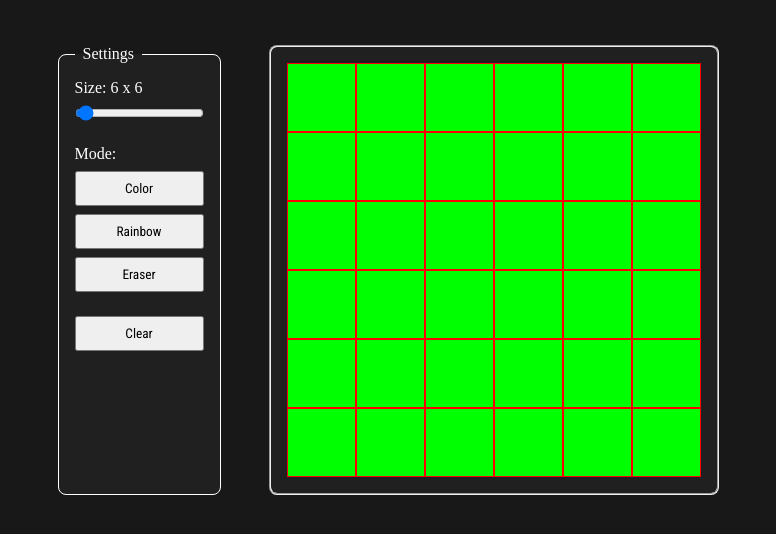
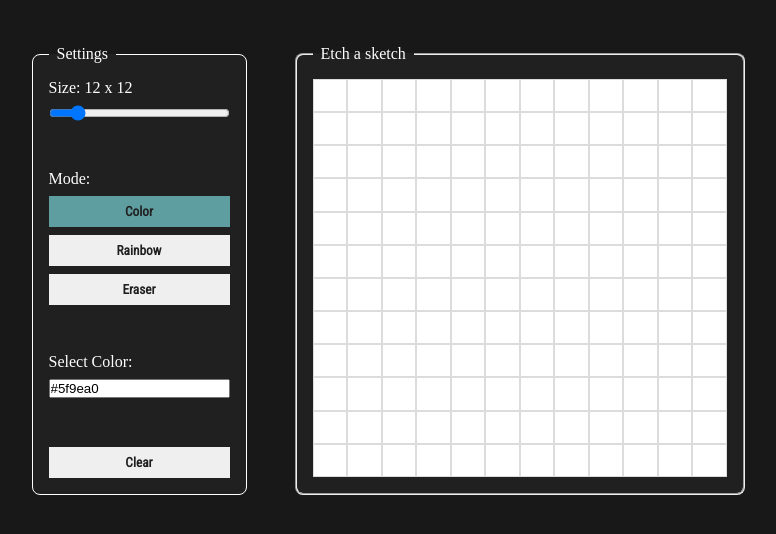
Before and after one commit to mmtrez/JavaScript-Projects, a plain HTML site: page Etch-A-Sketch/index.html in a window 1280 px wide. Both pictures are taken after a click on the button "Color". Shown: the part 88-622 px from the top of the page, without its empty margins (252-1028 px from the left). Drawn offline with Linux system fonts and the light colour scheme; a web font is replaced by a local one.

Commit message:
modes and clear functionality

```diff
--- a/Etch-A-Sketch/index.html
+++ b/Etch-A-Sketch/index.html
@@ -5,6 +5,7 @@
     <meta http-equiv="X-UA-Compatible" content="IE=edge" />
     <meta name="viewport" content="width=device-width, initial-scale=1.0" />
     <link rel="stylesheet" href="style.css" />
+    <script src="https://cdnjs.cloudflare.com/ajax/libs/jscolor/2.4.8/jscolor.min.js"></script>
     <script src="./index.js" defer></script>
     <title>Etch a sketch</title>
   </head>
@@ -14,17 +15,21 @@
       <fieldset id="settings" class="settings">
         <legend>Settings</legend>
         <div class="setting">
-          <p id="size-title">Size: 6 x 6</p>
-          <input type="range" value="6" min="4" max="64" id="size-input" />
+          <p id="size-title"></p>
+          <input type="range" value="12" min="4" max="64" id="size-input" />
+        </div>
+        <div id="mode" class="setting">
+          <p>Mode:</p>
+          <button data-mode="color" class="btn-active">Color</button>
+          <button data-mode="rainbow">Rainbow</button>
+          <button data-mode="eraser">Eraser</button>
         </div>
         <div class="setting">
-          <p>Mode:</p>
-          <button>Color</button>
-          <button>Rainbow</button>
-          <button>Eraser</button>
+          <p>Select Color:</p>
+          <input id="color-picker" value="#5f9ea0" data-jscolor="" />
         </div>
         <div class="setting">
-          <button>Clear</button>
+          <button id="clear-btn">Clear</button>
         </div>
       </fieldset>
       <fieldset id="grid-container" class="grid-container">
--- a/Etch-A-Sketch/index.js
+++ b/Etch-A-Sketch/index.js
@@ -1,24 +1,40 @@
 "use strict";
 
+const root = document.documentElement;
 const gridContainer = document.getElementById("grid-container");
 const sizeTitleEl = document.getElementById("size-title");
 const sizeInputEl = document.getElementById("size-input");
 const gridItem = document.createElement("div");
+const modeButtons = document.querySelectorAll("#mode > button");
+const colorPicker = document.getElementById("color-picker");
+const clearButton = document.getElementById("clear-btn");
 gridItem.classList.add("grid-item");
-let gridSize = 6;
+let gridSize = sizeInputEl.value; // get default grid size
+let activeMode = "color"; // set default mode
+// let sensetivity = "mousedown";
+let paintColor = getComputedStyle(root).getPropertyValue("--paint-color"); // get default primary color from css variables
+sizeTitleEl.textContent = `Size: ${gridSize} x ${gridSize}`; // show default size
+// colorPicker.attributes[8].nodeValue = currentColor; // set default color on color picker
+
+const paint = (gridItems) => {
+  gridItems.forEach((gridItem) => {
+    gridItem.addEventListener("mouseover", function (e) {
+      if (activeMode === "rainbow") {
+        this.style.backgroundColor = paintColor;
+        paintColor = "#" + Math.trunc(Math.random() * 16777215).toString(16);
+      } else this.style.backgroundColor = paintColor; // paint on hover
+    });
+  });
+};
 
 const makeGrid = () => {
-  gridContainer.textContent = ""; // remove grid items
+  gridContainer.innerHTML = "<legend>Etch a sketch</legend>"; // remove grid items - add legend.
   gridContainer.style.gridTemplateColumns = "auto ".repeat(gridSize); // make the grid style
   for (let i = 0; i < gridSize * gridSize; i++) {
     gridContainer.appendChild(gridItem.cloneNode(true)); // insert grid items
   }
   const gridItems = document.querySelectorAll(".grid-item");
-  gridItems.forEach((gridItem) => {
-    gridItem.addEventListener("mouseover", function () {
-      this.classList.add("paint"); // paint on hover
-    });
-  });
+  paint(gridItems);
 };
 makeGrid(); // make default grid
 
@@ -29,3 +45,31 @@ sizeInputEl.addEventListener("change", (e) => {
   gridSize = e.target.value;
   makeGrid(); // make grid on range new value (when undrag range)
 });
+
+colorPicker.addEventListener("change", (e) => {
+  root.style.setProperty("--paint-color", e.target.value);
+  paintColor = e.target.value;
+});
+
+modeButtons.forEach((modeButton) => {
+  modeButton.addEventListener("click", () => {
+    document.querySelector(".btn-active").classList.remove("btn-active"); // remove class from old acive btn
+    modeButton.classList.add("btn-active"); // add class to current active btn
+    activeMode = modeButton.getAttribute("data-mode");
+    if (activeMode === "eraser") {
+      colorPicker.classList.add("disable");
+      paintColor = "white";
+    }
+    if (activeMode === "color") {
+      colorPicker.classList.remove("disable");
+      paintColor = getComputedStyle(root).getPropertyValue("--paint-color");
+    }
+    if (activeMode === "rainbow") {
+      colorPicker.classList.add("disable");
+    }
+  });
+});
+
+clearButton.addEventListener("click", () => {
+  makeGrid();
+});
--- a/Etch-A-Sketch/style.css
+++ b/Etch-A-Sketch/style.css
@@ -1,5 +1,14 @@
 @import url("https://fonts.googleapis.com/css2?family=Aboreto&display=swap");
 @import url("https://fonts.googleapis.com/css2?family=Roboto+Condensed&display=swap");
+
+:root {
+  --bg-color-primary: #181818;
+  --bg-color-secondary: #202020;
+  --border-color: gainsboro;
+  --primary-color: cadetblue;
+  --paint-color: cadetblue;
+}
+
 * {
   margin: 0;
   padding: 0;
@@ -10,7 +19,7 @@ body {
   display: flex;
   flex-direction: column;
   min-height: 100vh;
-  background-color: #181818;
+  background-color: var(--bg-color-primary);
   color: white;
   font-family: "Aboreto";
   gap: 3rem;
@@ -20,6 +29,18 @@ body {
 button {
   font-family: "Roboto Condensed";
   padding: 0.5rem;
+  font-weight: 900;
+  color: var(--bg-color-secondary);
+  border: none;
+  outline: none;
+}
+
+button:hover {
+  transform: translate(1px, 1px);
+}
+
+button:active {
+  transform: translate(2px, 2px);
 }
 
 .app-title {
@@ -39,7 +60,8 @@ button {
   display: flex;
   flex-direction: column;
   gap: 1.5rem;
-  background-color: #202020;
+  background-color: var(--bg-color-secondary);
+  justify-content: space-between;
 }
 
 legend {
@@ -54,7 +76,7 @@ legend {
 
 .grid-container {
   display: grid;
-  background-color: #202020;
+  background-color: var(--bg-color-secondary);
   padding: 1rem;
   border-radius: 0.5rem;
   width: 450px;
@@ -62,10 +84,19 @@ legend {
 }
 
 .grid-item {
-  background-color: lime;
-  border: 1px solid red;
+  background-color: white;
+  border: 1px solid var(--border-color);
 }
 
 .paint {
-  background-color: red;
+  background-color: var(--paint-color);
 }
+
+.btn-active {
+  background-color: var(--primary-color);
+}
+
+.disable {
+  opacity: 0.4;
+  pointer-events: none;
+}
```
